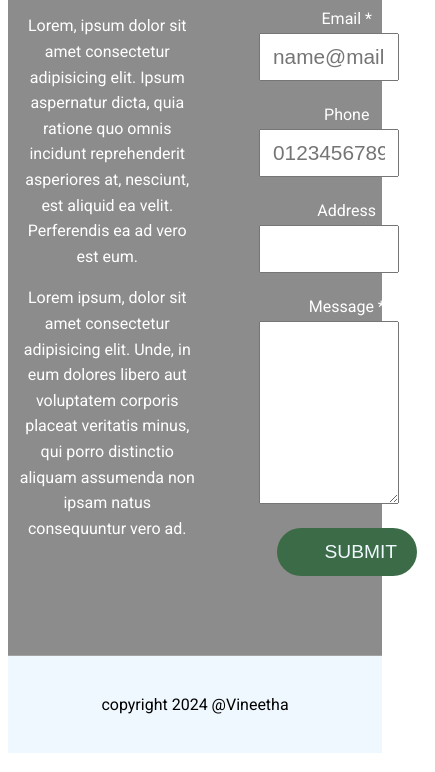
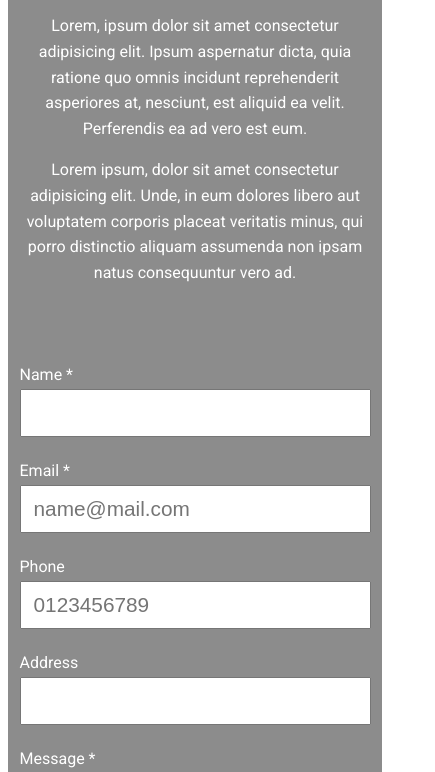
Before and after one commit to Vineethaveerapu/Assignment-1, a website built with Parcel: page contact.html in a window 390 px wide. Shown: the part 321-1093 px from the top of the page, 435 px wide, since content can reach past the window. Built offline with nearby package versions, Linux system fonts and the light colour scheme.

Commit message:
add mobile styles

```diff
--- a/styles/contact.css
+++ b/styles/contact.css
@@ -21,6 +21,9 @@
 .form-container {
   display: flex;
   gap: 4rem;
+  max-width: 80%;
+  margin-left: auto;
+  margin-right: auto;
 
   > div {
     flex: 0 0 50%;
@@ -28,7 +31,7 @@
 }
 
 button {
-  width: 80%;
+  width: 100%;
 }
 
 .form__input {
@@ -40,6 +43,21 @@ textarea {
   margin-top: 5px;
   padding: 10px 12px;
   display: block;
-  width: 80%;
+  width: 100%;
   font-size: 1.3rem;
 }
+
+@media (max-width: 768px) {
+  .form__input {
+    text-align: left !important;
+  }
+
+  p {
+    margin-left: auto;
+    margin-right: auto;
+  }
+
+  .form-container {
+    flex-direction: column;
+  }
+}
```
Also changed, not shown: styles/activity.css (+11 -0 lines).
